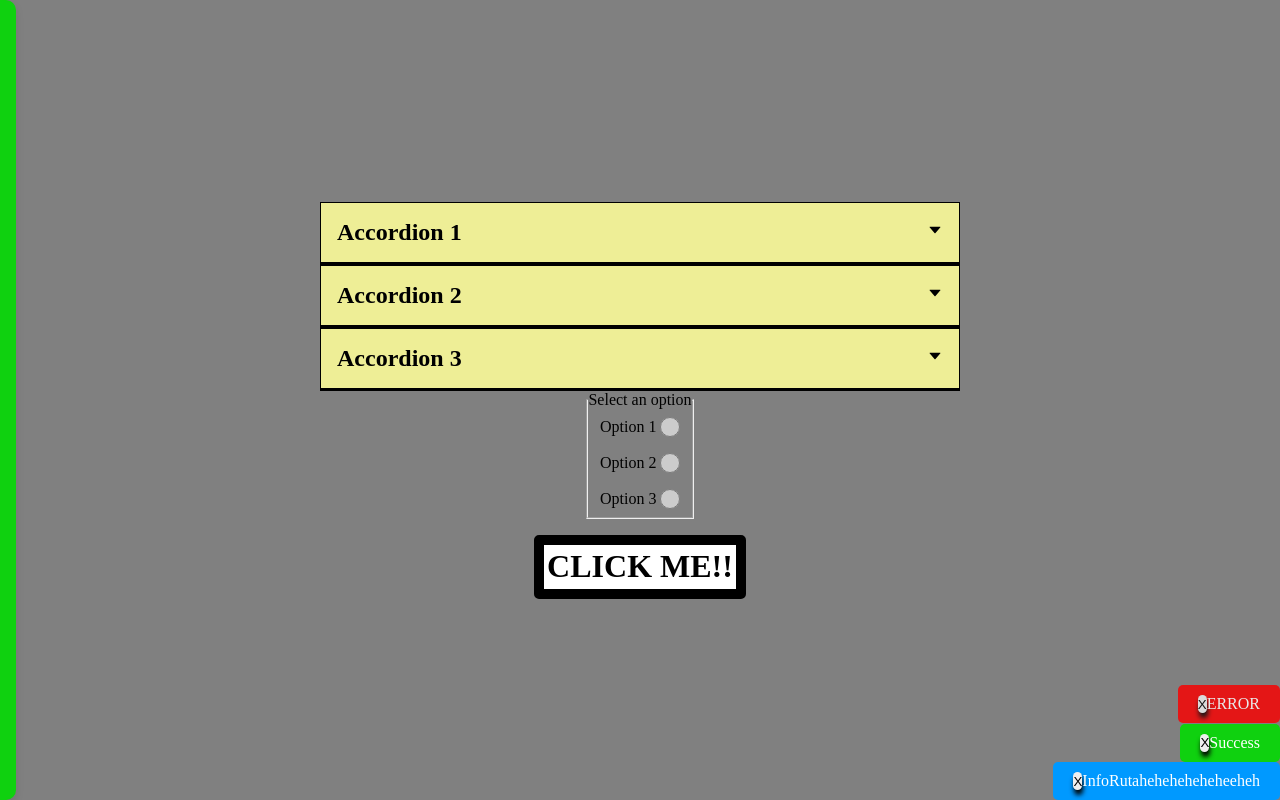
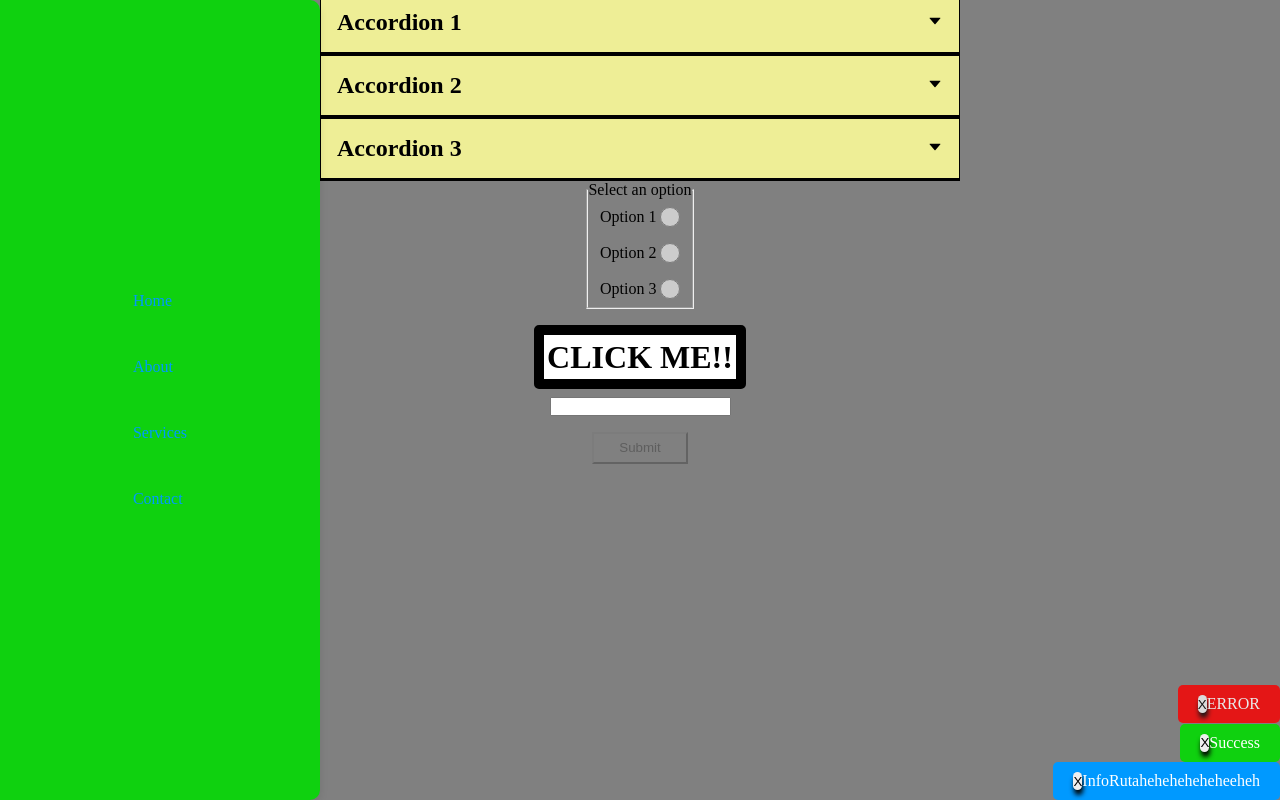
Before and after one commit to pjkbsn/philip-komponent, a React (Vite) app: page / in a window 1280 px wide. Built offline with nearby package versions, Linux system fonts and the light colour scheme.

Commit message:
Added inputfield and some styling

```diff
--- a/src/App.tsx
+++ b/src/App.tsx
@@ -1,4 +1,5 @@
 import { Accordion } from "./components/Accordion/Accordion";
+import { InputField } from "./components/InputField/InputField";
 import { NotAButton } from "./components/NotAButton/NotAButton";
 import { RadioButton } from "./components/RadioButton/RadioButton";
 import Sidebar from "./components/Sidebar/Sidebar";
@@ -46,6 +47,7 @@ const App = () => {
       <Accordion data={data} />
       <RadioButton data={radioData} />
       <NotAButton text="CLICK ME!!" />
+      <InputField />
     </>
   );
 };
--- /dev/null
+++ b/src/components/InputField/InputField.scss
@@ -0,0 +1,55 @@
+.inputField {
+  margin: 0.5rem;
+  display: flex;
+  align-items: center;
+  flex-direction: column;
+
+  .inputButton {
+    margin-top: 1rem;
+    margin-bottom: 1rem;
+    width: 6rem;
+    height: 2rem;
+    background-color: rgba(128, 128, 128, 0.644);
+    transition: background-color 200ms ease;
+    &.enabled {
+      animation: buttonBounce 200ms;
+      cursor: pointer;
+      background-color: black;
+      color: white;
+
+      &:hover {
+        box-shadow: 0 0 0.5rem 0.2rem white;
+      }
+
+      &:active {
+        box-shadow: 0 0 0.5rem 0.5rem white;
+      }
+    }
+  }
+
+  .listContainer {
+    height: 20rem;
+    overflow-y: scroll;
+    .listItem {
+      list-style-type: none;
+      border: 1px black solid;
+      padding: 0.2rem;
+      min-width: 5rem;
+      text-align: center;
+      margin: 0.2rem;
+      transform: translateY(0);
+    }
+  }
+}
+
+@keyframes buttonBounce {
+  0%,
+  50%,
+  100% {
+    transform: translateY(-4%);
+  }
+  25%,
+  75% {
+    transform: translateY(4%);
+  }
+}
--- /dev/null
+++ b/src/components/InputField/InputField.tsx
@@ -0,0 +1,47 @@
+import { useState } from "react";
+import "./InputField.scss";
+
+export const InputField = () => {
+  const [activate, setActivate] = useState(false);
+  const [inputValue, setInputValue] = useState<string>("");
+  const [listItems, setListItems] = useState<string[]>([]);
+
+  const handleClick = () => {
+    setListItems([...listItems, inputValue]);
+  };
+
+  const handleChange: React.ChangeEventHandler<HTMLInputElement> = (event) => {
+    if (event.target.value) {
+      setActivate(true);
+      setInputValue(event.target.value);
+    } else setActivate(false);
+  };
+
+  return (
+    <div className="inputField">
+      <input type="text" onChange={handleChange} />
+
+      <button
+        onClick={handleClick}
+        disabled={!activate}
+        className={`inputButton ${activate ? "enabled" : ""}`}
+      >
+        Submit
+      </button>
+      <div className="listContainer">
+        <ul>
+          {listItems.map((item, i) => (
+            <li key={i} className="listItem">
+              {item}
+            </li>
+          ))}
+        </ul>
+      </div>
+    </div>
+  );
+};
+
+// Gör en komponent med ett inputfält, knapp och punktlista. Knappen är disabled när inputfältet är tomt.
+// När man skriver i inputfältet blir knappen aktiverad och detta synliggörs med en animation. Knappen har animationer vid hover och klick när den inte är disabled.
+// När man klickar på knappen läggs det som står i inputfältet till som en punkt i listan. Varje punkt ska stylas som en box med ram.
+//  Ingen punkt (alltså själva punkten ⚫) från punktlistan utan bara en ruta med texten. När rutan läggs till ska den ha en animation.
--- a/src/styles.scss
+++ b/src/styles.scss
@@ -8,6 +8,7 @@
 
 #root {
   height: 100vh;
+  width: 100vw;
   display: flex;
   flex-direction: column;
   align-items: center;
```
